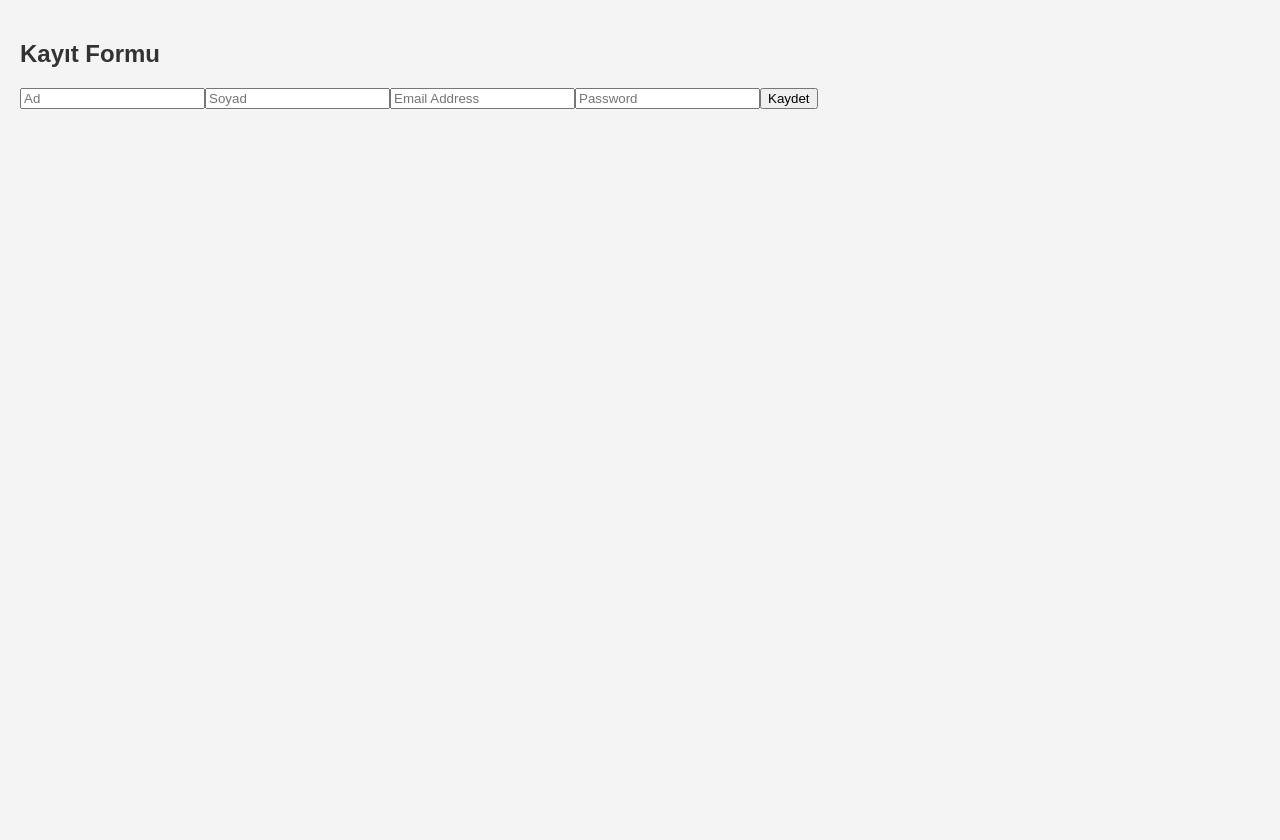
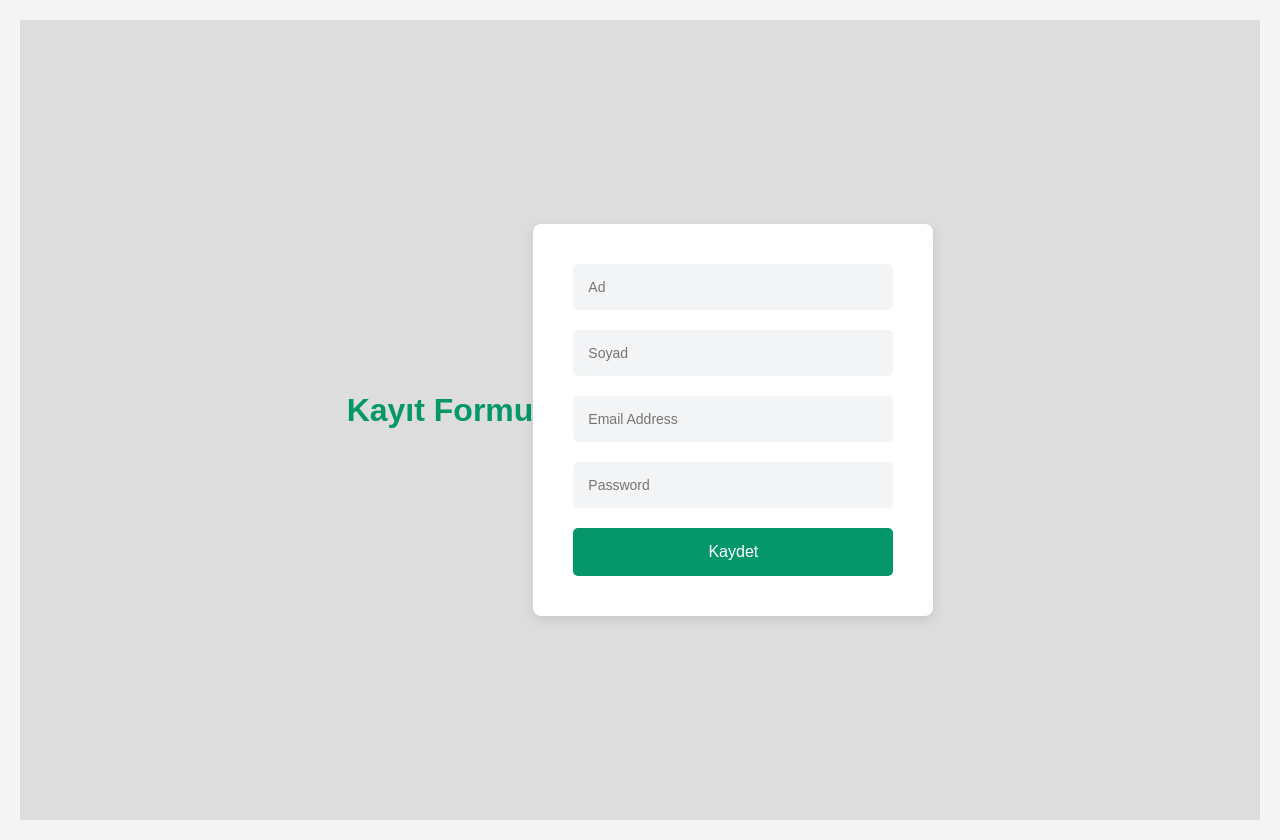
Before and after one commit to beratdimen/ogrenciKayitNext, a Next.js app: page /sign-up in a window 1280 px wide. Before the commit the page ends 800 px from the top, so only its background shows below. Built offline with nearby package versions, Linux system fonts and the light colour scheme.

Commit message:
signUp css input ve button kısımları oluşturuldu

```diff
--- a/app/sign-up/page.jsx
+++ b/app/sign-up/page.jsx
@@ -1,4 +1,5 @@
 import SignUpForm from "@/components/signUpForm";
+import "./signUp.css";
 
 export default function SignUp() {
   return <SignUpForm />;
--- a/app/sign-up/signUp.css
+++ b/app/sign-up/signUp.css
@@ -0,0 +1,63 @@
+* {
+  margin: 0;
+  padding: 0;
+  box-sizing: border-box;
+}
+
+.SignUpContainer {
+  font-family: "Poppins", sans-serif;
+  background-color: #ddd;
+  height: 100vh;
+  display: flex;
+  justify-content: center;
+  align-items: center;
+}
+
+.SignUpContainer form {
+  display: flex;
+  flex-direction: column;
+  background-color: white;
+  border-radius: 8px;
+  padding: 40px;
+  box-shadow: 0 4px 12px rgba(0, 0, 0, 0.1);
+  width: 100%;
+  max-width: 400px;
+  text-align: center;
+}
+
+.SignUpContainer h2 {
+  font-size: 2rem;
+  margin-bottom: 20px;
+  color: #059669;
+}
+
+.SignUpContainer input {
+  width: 100%;
+  padding: 15px;
+  margin-bottom: 20px;
+  border: none;
+  background-color: #f3f4f6;
+  border-radius: 5px;
+  font-size: 14px;
+}
+
+.SignUpContainer button {
+  width: 100%;
+  padding: 15px;
+  background-color: #059669;
+  color: white;
+  border: none;
+  border-radius: 5px;
+  font-size: 16px;
+  cursor: pointer;
+}
+
+.SignUpContainer button:hover {
+  background-color: #047857;
+}
+
+@media (max-width: 768px) {
+  .SignUpContainer form {
+    width: 100%;
+  }
+}
```
